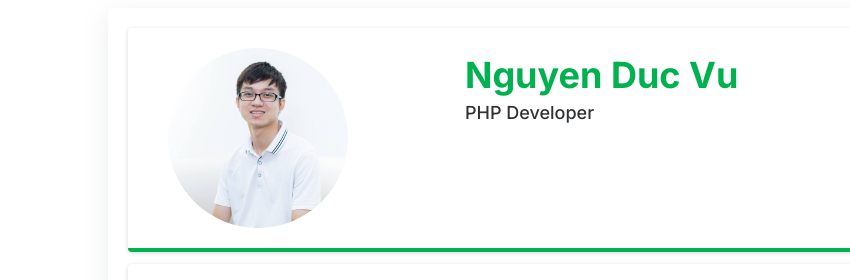
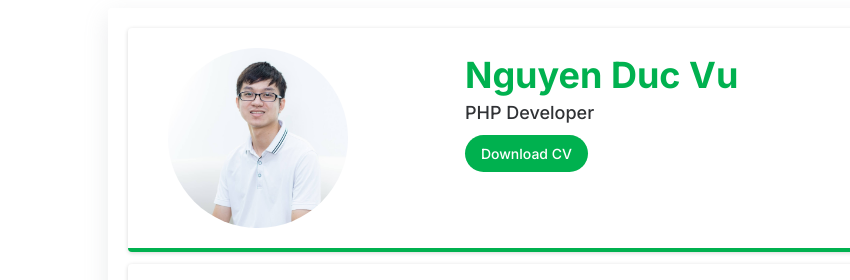
Before and after one commit to vund357/my-cv, a plain HTML site: page index.html in a window 1280 px wide. Shown: the top 280 px of the page, 0-850 px from the left. Drawn offline with Linux system fonts and the light colour scheme.

Commit message:
[Add]: button download cv

```diff
--- a/cv.css
+++ b/cv.css
@@ -90,3 +90,15 @@ body {
   display: flex;
   flex-direction: column;
 }
+.btn-download {
+  border-radius: 20px;
+  width: fit-content;
+  padding: 10px 16px;
+  background: #00b14f;
+  margin-top: 12px;
+  text-decoration: none;
+  color: #fff;
+}
+.btn-download:hover {
+  opacity: 0.8;
+}
--- a/index.html
+++ b/index.html
@@ -14,6 +14,7 @@
             <div class="name-title">
                 <div class="name" id="full_name"></div>
                 <div class="title" id="title"></div>
+                <a href="./cv_vund_php_developer.pdf" class="btn-download" target="_blank">Download CV</a>
             </div>
             <div class="info-contact" id="info-contact">
             </div>
```
Also changed, not shown: 1 other file.
